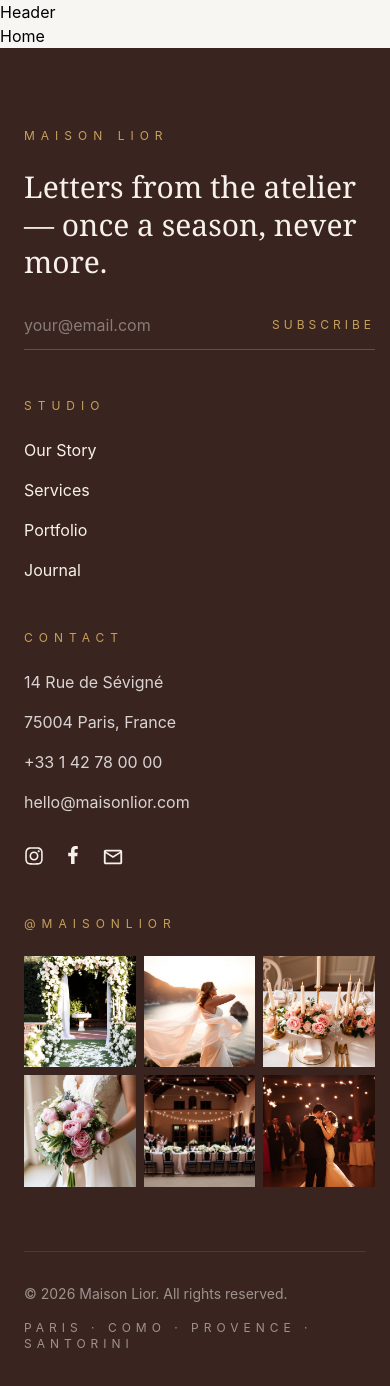
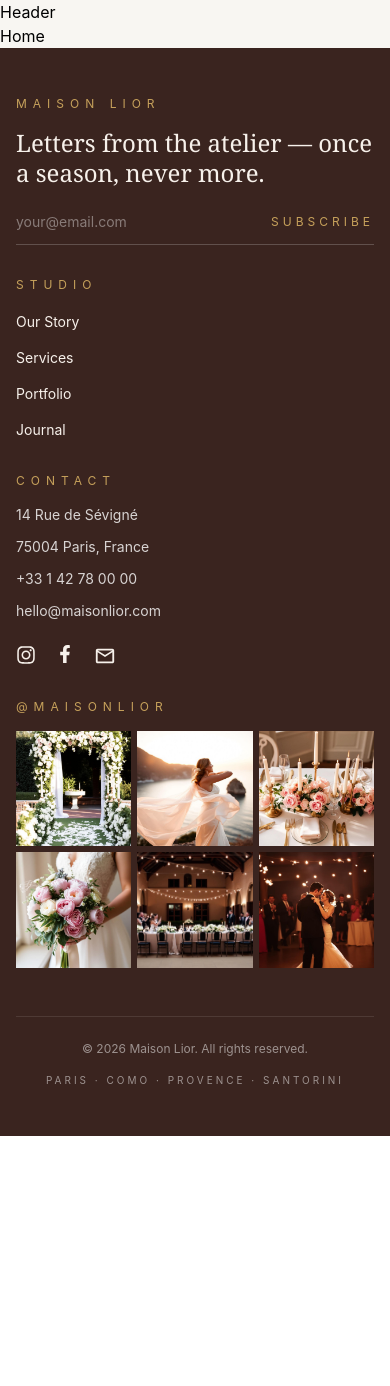
Before and after one commit to Priyankasapp/wedding-planner-webApp, a React (Vite) app: page / in a window 390 px wide. Shown: the top 1386 px of the page. After the commit the page ends 1136 px from the top, so only its background shows below. Built offline with nearby package versions, Linux system fonts and the light colour scheme.

Commit message:
create responsive..

```diff
--- a/src/components/layout/Footer.tsx
+++ b/src/components/layout/Footer.tsx
@@ -17,34 +17,32 @@ const Footer = () => {
 
   return (
     <footer className="bg-[#3A241F] text-[#F7F1EB]">
-      <div className="mx-auto max-w-[1400px] px-6 lg:px-12 py-20">
+      <div className="mx-auto max-w-[1400px] px-4 sm:px-6 lg:px-12 py-12 sm:py-16 lg:py-20">
 
         {/* Top */}
-
-        <div className="grid lg:grid-cols-12 gap-12">
+        <div className="grid grid-cols-1 md:grid-cols-2 lg:grid-cols-12 gap-8 md:gap-10 lg:gap-12">
 
           {/* Newsletter */}
-
-          <div className="lg:col-span-4">
+          <div className="md:col-span-2 lg:col-span-4">
 
             <p className="text-[#C6A15B] uppercase tracking-[6px] text-xs">
               Maison Lior
             </p>
 
-            <h3 className="font-serif text-3xl mt-6 leading-tight">
+            <h3 className="font-serif text-2xl sm:text-3xl mt-4 sm:mt-6 leading-tight">
               Letters from the atelier —
               once a season, never more.
             </h3>
 
-            <div className="mt-8 flex border-b border-white/20 pb-3">
+            <div className="mt-6 sm:mt-8 flex border-b border-white/20 pb-3">
 
               <input
                 type="email"
                 placeholder="your@email.com"
-                className="flex-1 bg-transparent outline-none placeholder:text-white/40"
+                className="flex-1 bg-transparent outline-none placeholder:text-white/40 text-sm sm:text-base"
               />
 
-              <button className="uppercase tracking-[4px] text-xs text-[#C6A15B] hover:text-white transition">
+              <button className="uppercase tracking-[4px] text-xs text-[#C6A15B] hover:text-white transition whitespace-nowrap ml-2">
                 Subscribe
               </button>
 
@@ -53,35 +51,34 @@ const Footer = () => {
           </div>
 
           {/* Studio */}
-
-          <div className="lg:col-span-2">
+          <div className="md:col-span-1 lg:col-span-2">
 
             <p className="uppercase tracking-[6px] text-xs text-[#C6A15B]">
               Studio
             </p>
 
-            <ul className="mt-6 space-y-4">
+            <ul className="mt-4 sm:mt-6 space-y-3 sm:space-y-4">
 
               <li>
-                <a href="/about" className="hover:text-[#C6A15B]">
+                <a href="/about" className="hover:text-[#C6A15B] transition text-sm sm:text-base">
                   Our Story
                 </a>
               </li>
 
               <li>
-                <a href="/services" className="hover:text-[#C6A15B]">
+                <a href="/services" className="hover:text-[#C6A15B] transition text-sm sm:text-base">
                   Services
                 </a>
               </li>
 
               <li>
-                <a href="/portfolio" className="hover:text-[#C6A15B]">
+                <a href="/portfolio" className="hover:text-[#C6A15B] transition text-sm sm:text-base">
                   Portfolio
                 </a>
               </li>
 
               <li>
-                <a href="/journal" className="hover:text-[#C6A15B]">
+                <a href="/journal" className="hover:text-[#C6A15B] transition text-sm sm:text-base">
                   Journal
                 </a>
               </li>
@@ -91,14 +88,13 @@ const Footer = () => {
           </div>
 
           {/* Contact */}
-
-          <div className="lg:col-span-3">
+          <div className="md:col-span-1 lg:col-span-3">
 
             <p className="uppercase tracking-[6px] text-xs text-[#C6A15B]">
               Contact
             </p>
 
-            <div className="mt-6 space-y-4 text-white/80">
+            <div className="mt-4 sm:mt-6 space-y-3 sm:space-y-4 text-white/80 text-sm sm:text-base">
 
               <p>
                 14 Rue de Sévigné
@@ -118,21 +114,21 @@ const Footer = () => {
 
             </div>
 
-            <div className="flex gap-5 mt-8">
+            <div className="flex gap-5 mt-6 sm:mt-8">
 
               <FaInstagram
                 size={20}
-                className="cursor-pointer hover:text-[#C6A15B]"
+                className="cursor-pointer hover:text-[#C6A15B] transition"
               />
 
               <FaFacebookF
                 size={18}
-                className="cursor-pointer hover:text-[#C6A15B]"
+                className="cursor-pointer hover:text-[#C6A15B] transition"
               />
 
               <MdOutlineMail
                 size={22}
-                className="cursor-pointer hover:text-[#C6A15B]"
+                className="cursor-pointer hover:text-[#C6A15B] transition"
               />
 
             </div>
@@ -140,14 +136,13 @@ const Footer = () => {
           </div>
 
           {/* Gallery */}
-
-          <div className="lg:col-span-3">
+          <div className="md:col-span-2 lg:col-span-3">
 
             <p className="uppercase tracking-[6px] text-xs text-[#C6A15B]">
               @MaisonLior
             </p>
 
-            <div className="grid grid-cols-3 gap-2 mt-6">
+            <div className="grid grid-cols-3 gap-1.5 sm:gap-2 mt-4 sm:mt-6">
 
               {images.map((img, index) => (
                 <div
@@ -169,14 +164,13 @@ const Footer = () => {
         </div>
 
         {/* Bottom */}
+        <div className="mt-12 sm:mt-14 lg:mt-16 pt-6 sm:pt-8 border-t border-white/10 flex flex-col sm:flex-row justify-between items-center gap-4 sm:gap-6">
 
-        <div className="mt-16 pt-8 border-t border-white/10 flex flex-col md:flex-row justify-between gap-4">
-
-          <p className="text-white/50 text-sm">
+          <p className="text-white/50 text-xs sm:text-sm text-center sm:text-left">
             © {year} Maison Lior. All rights reserved.
           </p>
 
-          <p className="uppercase tracking-[5px] text-xs text-white/50">
+          <p className="uppercase tracking-[3px] sm:tracking-[5px] text-[10px] sm:text-xs text-white/50 text-center">
             Paris · Como · Provence · Santorini
           </p>
 
```
